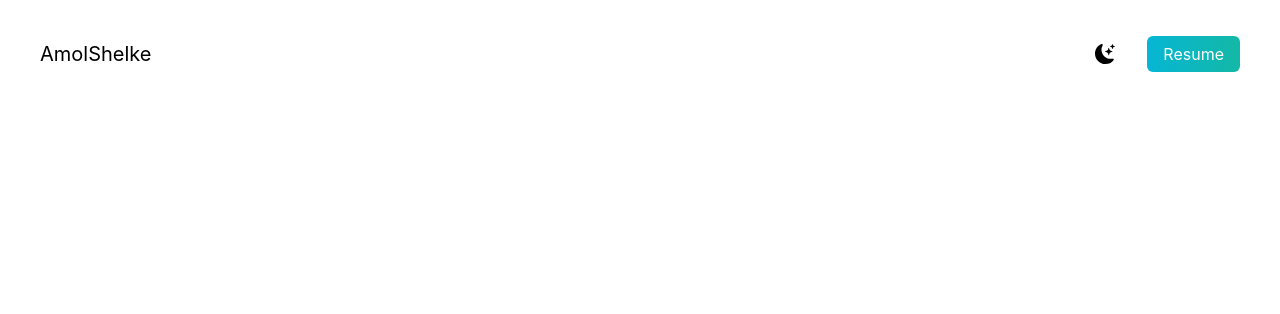
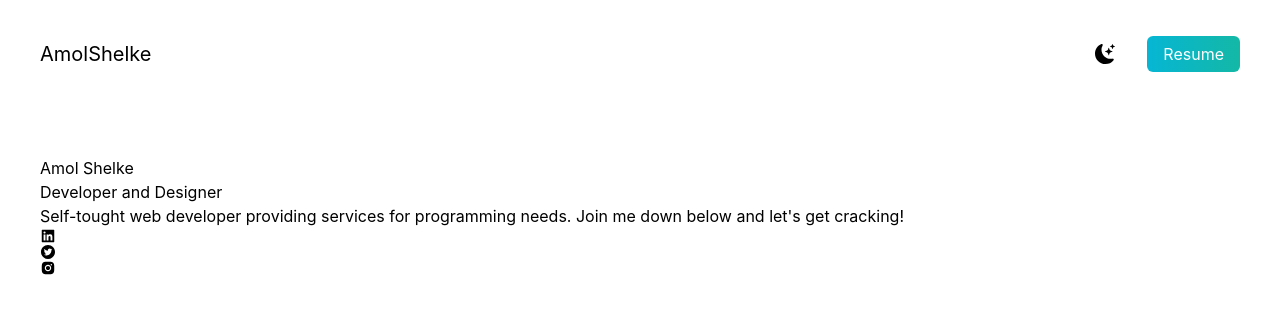
Before and after one commit to AmolShelke2/React-Tailwind-portfolio, a Next.js app: page / in a window 1280 px wide. Shown: the top 314 px of the page. Built offline with nearby package versions, Linux system fonts and the light colour scheme.

Commit message:
Adding tailwind css styles for hero section

```diff
--- a/pages/index.tsx
+++ b/pages/index.tsx
@@ -1,6 +1,12 @@
 import Head from "next/head";
 
+// icons
 import { BsFillMoonStarsFill } from "react-icons/bs";
+import {
+  AiFillTwitterCircle,
+  AiFillLinkedin,
+  AiFillInstagram,
+} from "react-icons/ai";
 
 export default function Home() {
   return (
@@ -31,7 +37,19 @@ export default function Home() {
             </ul>
           </nav>
           {/* hero section */}
-          <div></div>
+          <div>
+            <h2>Amol Shelke</h2>
+            <h3>Developer and Designer</h3>
+            <p>
+              Self-tought web developer providing services for programming
+              needs. Join me down below and let's get cracking!
+            </p>
+          </div>
+          <div>
+            <AiFillLinkedin />
+            <AiFillTwitterCircle />
+            <AiFillInstagram />
+          </div>
         </section>
       </main>
     </div>
```
